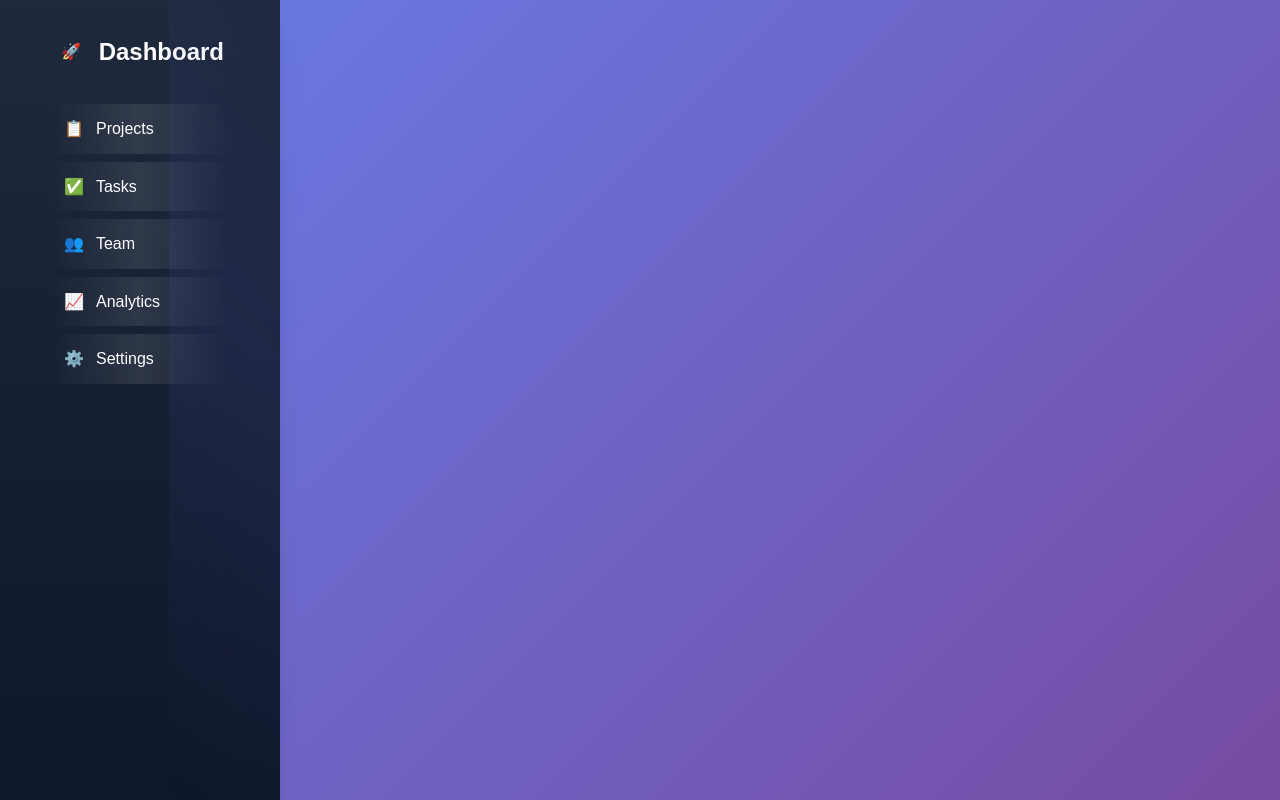
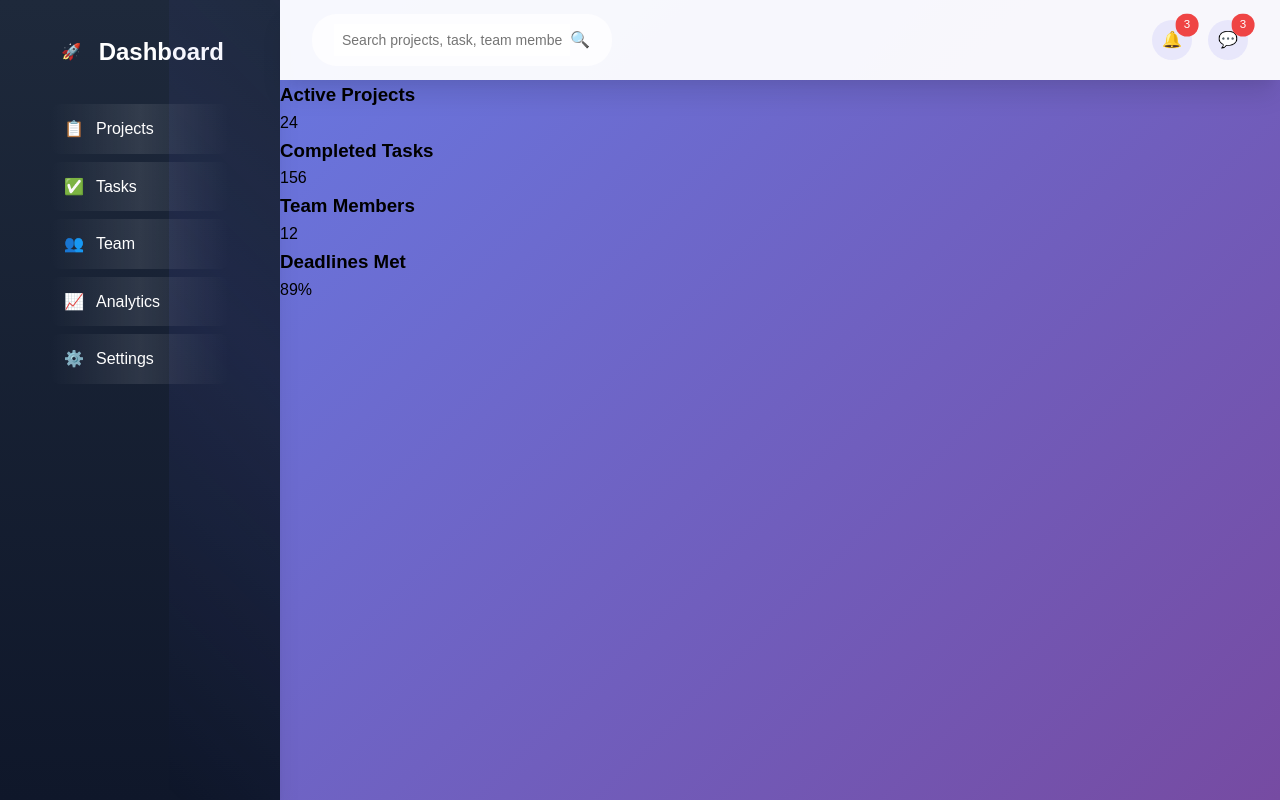
Before and after one commit to bajran/Project-Analytics---CSS, a plain HTML site: page Index.html in a window 1280 px wide. Drawn offline with Linux system fonts and the light colour scheme.

Commit message:
Added header

```diff
--- a/Index.html
+++ b/Index.html
@@ -38,6 +38,44 @@
         </nav>
       </aside>
 
+    <!-- Header  -->
+    <header class="header">
+        <div class="search-container">
+            <input type="text" placeholder="Search projects, task, team members" class="search-input"/>
+            <span>🔍</span>
+        </div>
+        <div class="header-actions">
+            <div class="notification-badge">🔔</div>
+            <div class="notification-badge">💬</div>
+        </div>
+    </header>
+
+    <!-- MAIN CONTENT  -->
+    <main class="main-content">
+        <!-- Project Details -->
+        <div class="stats-grid">
+            <div class="stat-card floating">
+                <h3>Active Projects</h3>
+                <div class="stat-number">24</div>
+                <div class="loading"></div>
+            </div>
+            <div class="stat-card floating" style="animation-delay: 0.2s;">
+                <h3>Completed Tasks</h3>
+                <div class="stat-number">156</div>
+                <div class="loading"></div>
+            </div>
+            <div class="stat-card floating" style="animation-delay: 0.4s;">
+                <h3>Team Members</h3>
+                <div class="stat-number">12</div>
+                <div class="loading"></div>
+            </div>
+            <div class="stat-card floating" style="animation-delay: 0.6s;">
+                <h3>Deadlines Met</h3>
+                <div class="stat-number">89%</div>
+                <div class="loading"></div>
+            </div>
+        </div>
+    </main>
 
     </div>
   </body>
--- a/style.css
+++ b/style.css
@@ -112,6 +112,84 @@ body{
     margin-right: 12px;
 }
 
+.header{
+    grid-area: header;
+    background: rgba(255, 255, 255, 0.95);
+    position: relative;
+    display: flex;
+    justify-content: space-between;
+    align-items: center;
+    padding: 0 2rem;
+    box-shadow: var(--card-shadow);
+}
+
+.search-container{
+    display: flex;
+    align-items: center;
+    background: rgba(255, 255, 255, 0.8);
+    border-radius: 25px;
+    padding: 8px 20px;
+    min-width: 300px;
+    border: 2px solid transparent;
+    transition: var(--transition);
+}
+
+.search-container:focus-within{
+    transform: scale(1.02);
+    border-color: var(--primary);
+    box-shadow: 0 0 0 4px rgba(99, 102, 241, 0.1);
+}
+
+.search-input{
+    border: none;
+    outline: none;
+    flex: 1;
+    padding: 8px;
+    font-size: 14px;
+}
+
+.header-actions{
+    display: flex;
+    align-items: center;
+    gap: 1rem;
+}
+
+.notification-badge{
+    background: rgba(99, 102, 241, 0.1);
+    width: 40px;
+    height: 40px;
+    display: flex;
+    align-items: center;
+    justify-content: center;
+    border-radius: 50%;
+    cursor: pointer;
+    position: relative;
+    transition: var(--transition);
+}
+
+.notification-badge:hover{
+    background: var(--primary);
+    color: white;
+    transform: scale(1.1) rotate(10deg);
+}
+
+
+.notification-badge::after{
+    content: '3';
+    position: absolute;
+    top: -5px;
+    right: -5px;
+    width: 20px;
+    height: 20px;
+    background: var(--error);
+    display: flex;
+    align-items: center;
+    justify-content: center;
+    color: white;
+    border-radius: 50%;
+    font-size: 10px;
+    animation: pulse 2s infinite;
+}
 
 
 
@@ -123,6 +201,22 @@ body{
 
 
 
+
+
+
+
+
+@keyframes pulse {
+    0%{
+        transform: scale(1);
+    }
+
+    100%{
+        transform: scale(1.2);
+    }
+}
+
+
 @keyframes shimmer{
     0% {
         transform: translateX(-100%);
```
